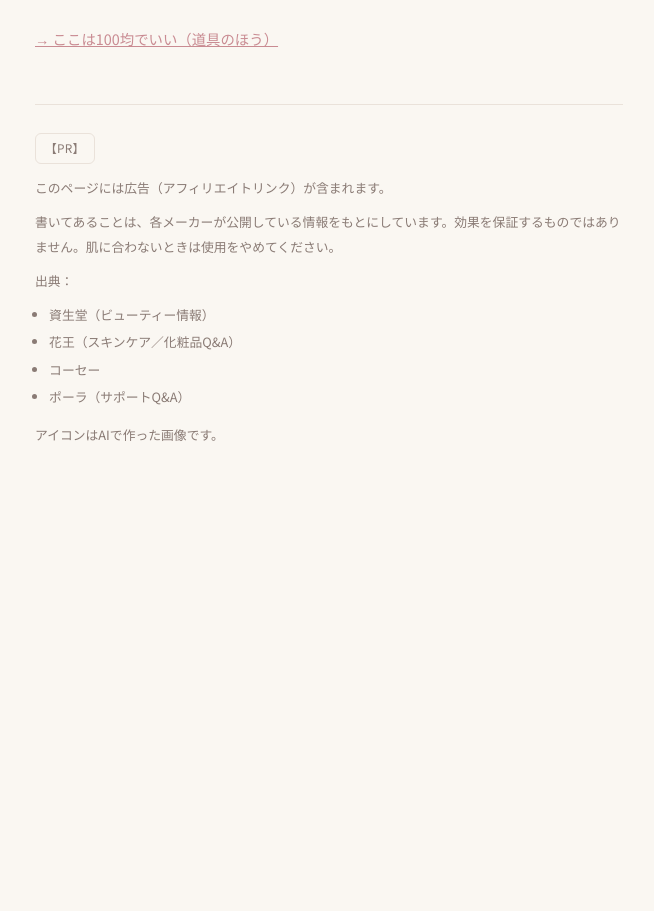
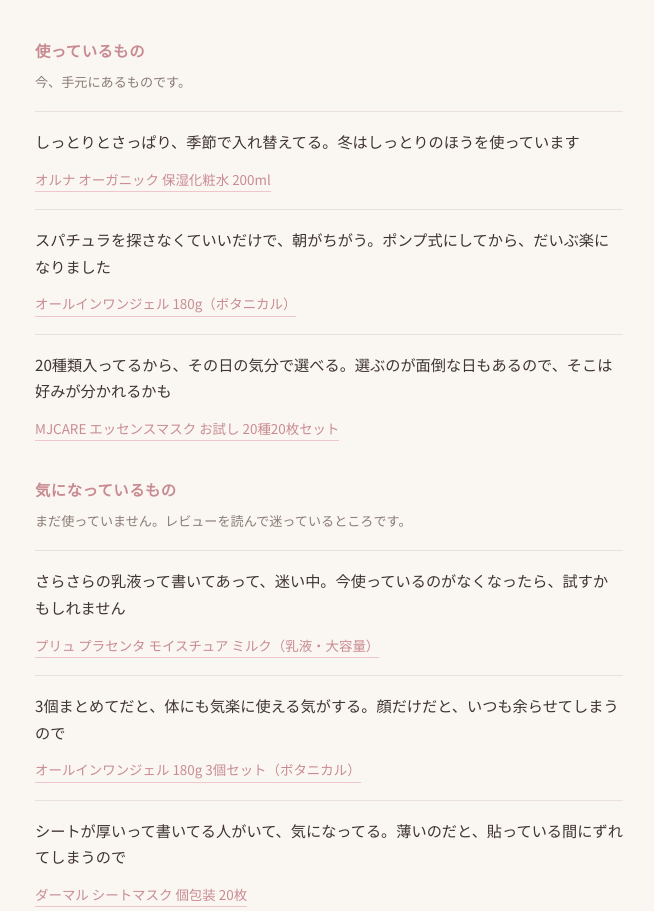
Before and after one commit to akari-3min-care/care, a plain HTML site: page index.html in a window 1280 px wide. Shown: the part 3791-4702 px from the top of the page, without its empty margins (311-965 px from the left). Before the commit the page ends 4313 px from the top, so only its background shows below. Drawn offline with Linux system fonts and the light colour scheme; a web font is replaced by a local one.

Commit message:
商品リンク6件を追加（使っているもの3・気になっているもの3）

```diff
--- a/index.html
+++ b/index.html
@@ -133,6 +133,26 @@ h1 em{font-style:normal; color:var(--accent-deep)}
 }
 .todo .d{color:var(--ink)}
 
+/* 商品 */
+.goods{margin:40px 0 0}
+.goods h3{
+  font-family:var(--font-display); font-size:.96rem; margin:0 0 4px;
+  color:var(--accent-deep); letter-spacing:.03em;
+}
+.goods h3 + p{color:var(--muted); font-size:.82rem; margin:0 0 16px}
+.goods + .goods{margin-top:34px}
+.good{
+  border-top:1px solid var(--line); padding:16px 0 0; margin-bottom:16px;
+}
+.good .say{margin:0 0 8px; font-size:.95rem; line-height:1.75}
+.good .plink{
+  color:var(--accent-deep); font-size:.84rem; text-decoration:none;
+  border-bottom:1px solid var(--accent); padding-bottom:1px;
+  display:inline-block; line-height:1.6;
+}
+.good .plink:hover,.good .plink:focus-visible{border-bottom-color:var(--accent-deep)}
+.good .plink:focus-visible{outline:2px solid var(--accent-deep); outline-offset:3px}
+
 /* ふっと */
 footer{
   margin-top:52px; padding-block:28px 56px; border-top:1px solid var(--line);
@@ -154,7 +174,6 @@ footer li{margin-bottom:3px}
 </style>
 </head>
 <body>
-
 
 <div class="wrap">
 
@@ -313,6 +332,40 @@ footer li{margin-bottom:3px}
       </a>
 
     </div>
+    <div class="goods">
+      <h3>使っているもの</h3>
+      <p>今、手元にあるものです。</p>
+      <div class="good">
+        <p class="say">しっとりとさっぱり、季節で入れ替えてる。冬はしっとりのほうを使っています</p>
+        <a class="plink" href="https://hb.afl.rakuten.co.jp/hgc/g00t45po.9mern46a.g00t45po.9mero9eb/?pc=https%3A%2F%2Fitem.rakuten.co.jp%2Ftsurunishi%2F905b01mtmmcmf%2F&amp;m=http%3A%2F%2Fm.rakuten.co.jp%2Ftsurunishi%2Fi%2F10000259%2F&amp;rafcid=wsc_i_is_d6ca3db3-7718-4ca9-9b12-793de0ae759e" rel="nofollow sponsored noopener" target="_blank">オルナ オーガニック 保湿化粧水 200ml</a>
+      </div>
+      <div class="good">
+        <p class="say">スパチュラを探さなくていいだけで、朝がちがう。ポンプ式にしてから、だいぶ楽になりました</p>
+        <a class="plink" href="https://hb.afl.rakuten.co.jp/hgc/g00r97bo.9mern6d0.g00r97bo.9mero959/?pc=https%3A%2F%2Fitem.rakuten.co.jp%2Fa-cueb%2Fbota-ag%2F&amp;m=http%3A%2F%2Fm.rakuten.co.jp%2Fa-cueb%2Fi%2F10004890%2F&amp;rafcid=wsc_i_is_d6ca3db3-7718-4ca9-9b12-793de0ae759e" rel="nofollow sponsored noopener" target="_blank">オールインワンジェル 180g（ボタニカル）</a>
+      </div>
+      <div class="good">
+        <p class="say">20種類入ってるから、その日の気分で選べる。選ぶのが面倒な日もあるので、そこは好みが分かれるかも</p>
+        <a class="plink" href="https://hb.afl.rakuten.co.jp/hgc/g00qecio.9mernb62.g00qecio.9mero81e/?pc=https%3A%2F%2Fitem.rakuten.co.jp%2Fapm24%2Fmjst40206n-22-set%2F&amp;m=http%3A%2F%2Fm.rakuten.co.jp%2Fapm24%2Fi%2F10002137%2F&amp;rafcid=wsc_i_is_d6ca3db3-7718-4ca9-9b12-793de0ae759e" rel="nofollow sponsored noopener" target="_blank">MJCARE エッセンスマスク お試し 20種20枚セット</a>
+      </div>
+    </div>
+
+    <div class="goods">
+      <h3>気になっているもの</h3>
+      <p>まだ使っていません。レビューを読んで迷っているところです。</p>
+      <div class="good">
+        <p class="say">さらさらの乳液って書いてあって、迷い中。今使っているのがなくなったら、試すかもしれません</p>
+        <a class="plink" href="https://hb.afl.rakuten.co.jp/hgc/g00po0zo.9mernc82.g00po0zo.9mero819/?pc=https%3A%2F%2Fitem.rakuten.co.jp%2Fluire%2Fpltpmy000%2F&amp;m=http%3A%2F%2Fm.rakuten.co.jp%2Fluire%2Fi%2F10004629%2F&amp;rafcid=wsc_i_is_d6ca3db3-7718-4ca9-9b12-793de0ae759e" rel="nofollow sponsored noopener" target="_blank">プリュ プラセンタ モイスチュア ミルク（乳液・大容量）</a>
+      </div>
+      <div class="good">
+        <p class="say">3個まとめてだと、体にも気楽に使える気がする。顔だけだと、いつも余らせてしまうので</p>
+        <a class="plink" href="https://hb.afl.rakuten.co.jp/hgc/g00r97bo.9mern6d0.g00r97bo.9mero959/?pc=https%3A%2F%2Fitem.rakuten.co.jp%2Fa-cueb%2Fbota-ag3set%2F&amp;m=http%3A%2F%2Fm.rakuten.co.jp%2Fa-cueb%2Fi%2F10005030%2F&amp;rafcid=wsc_i_is_d6ca3db3-7718-4ca9-9b12-793de0ae759e" rel="nofollow sponsored noopener" target="_blank">オールインワンジェル 180g 3個セット（ボタニカル）</a>
+      </div>
+      <div class="good">
+        <p class="say">シートが厚いって書いてる人がいて、気になってる。薄いのだと、貼っている間にずれてしまうので</p>
+        <a class="plink" href="https://hb.afl.rakuten.co.jp/hgc/g00r97bo.9mern6d0.g00r97bo.9mero959/?pc=https%3A%2F%2Fitem.rakuten.co.jp%2Fa-cueb%2Fdermal-b15%2F&amp;m=http%3A%2F%2Fm.rakuten.co.jp%2Fa-cueb%2Fi%2F10000286%2F&amp;rafcid=wsc_i_is_d6ca3db3-7718-4ca9-9b12-793de0ae759e" rel="nofollow sponsored noopener" target="_blank">ダーマル シートマスク 個包装 20枚</a>
+      </div>
+    </div>
+
     <p class="more" style="margin-top:28px;font-size:.9rem"><a href="100kin.html" style="color:var(--accent-deep)">→ ここは100均でいい（道具のほう）</a></p>
   </section>
 
```
